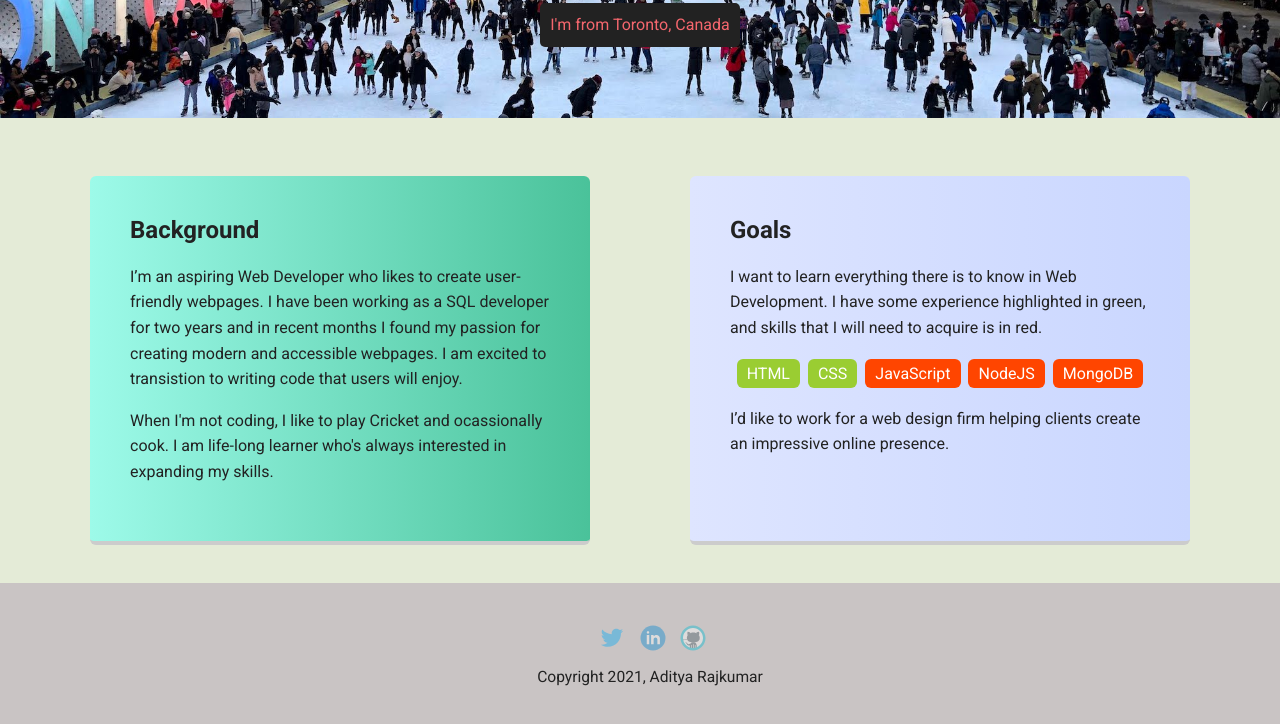
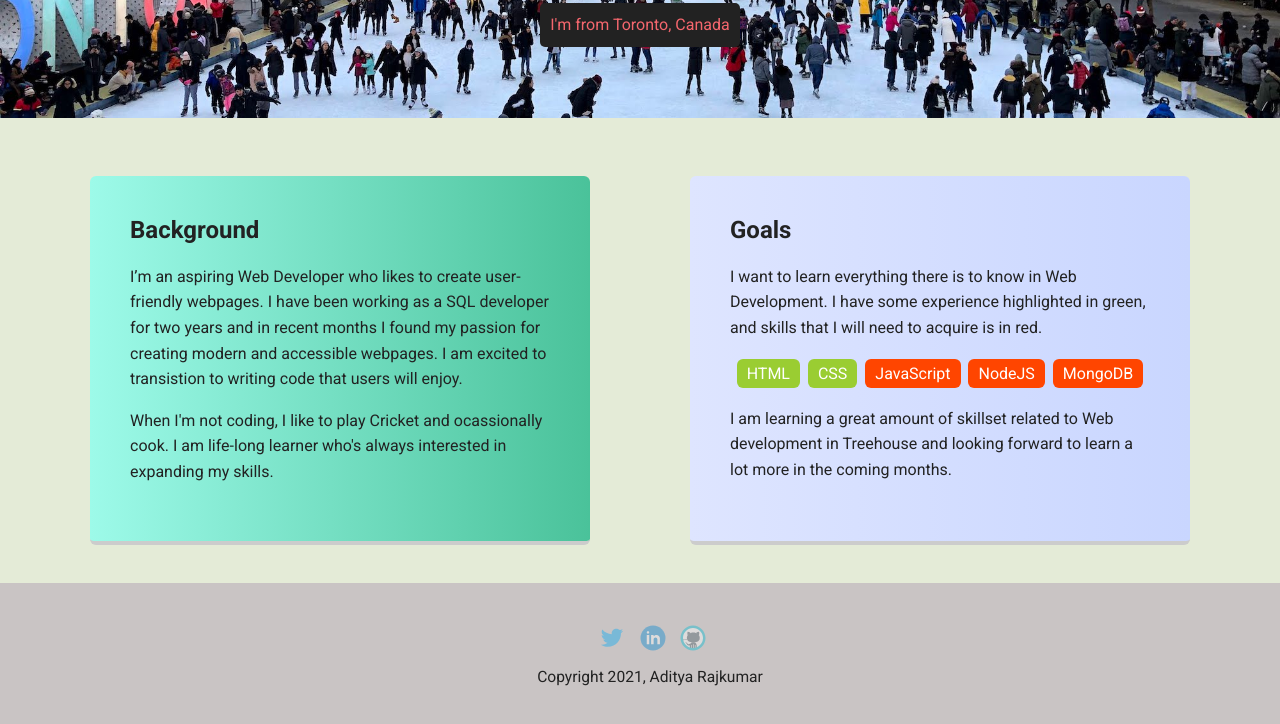
Before and after one commit to adityarfw/TTH-WebDev-Project1, a plain HTML site: page profile_page_v1/index.html in a window 1280 px wide. Shown: the part 352-1076 px from the top of the page. Drawn offline with Linux system fonts and the light colour scheme; a web font is replaced by a local one.

Commit message:
Updated text in goals

```diff
--- a/profile_page_v1/index.html
+++ b/profile_page_v1/index.html
@@ -40,7 +40,7 @@
           <li class="skills-to-learn">NodeJS</li>
           <li class="skills-to-learn">MongoDB</li>
         </ul>
-        <p>I’d like to work for a web design firm helping clients create an impressive online presence.</p>
+        <p>I am learning a great amount of skillset related to Web development in Treehouse and looking forward to learn a lot more in the coming months.</p>
       </article>
 
     </main>
```
